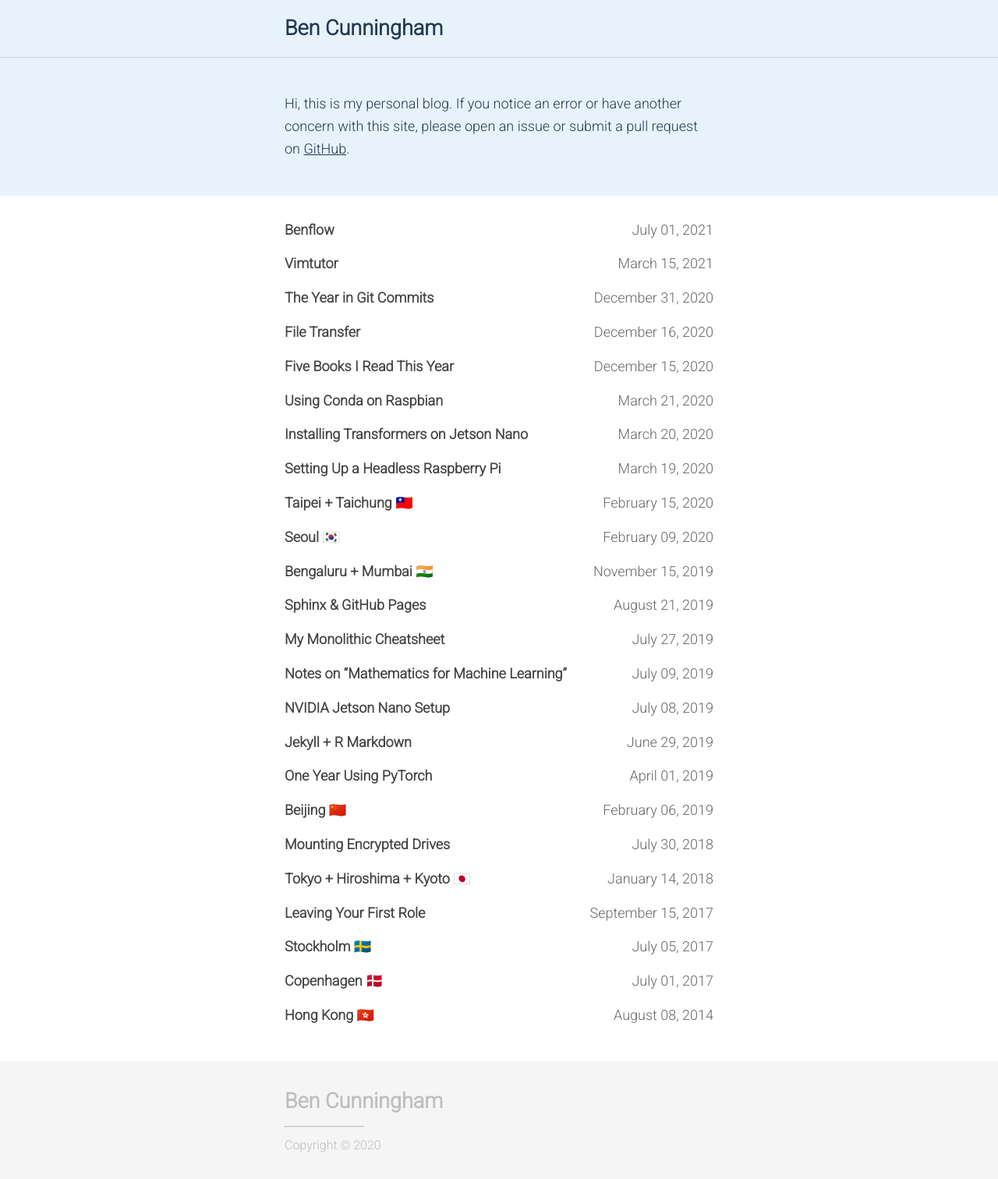
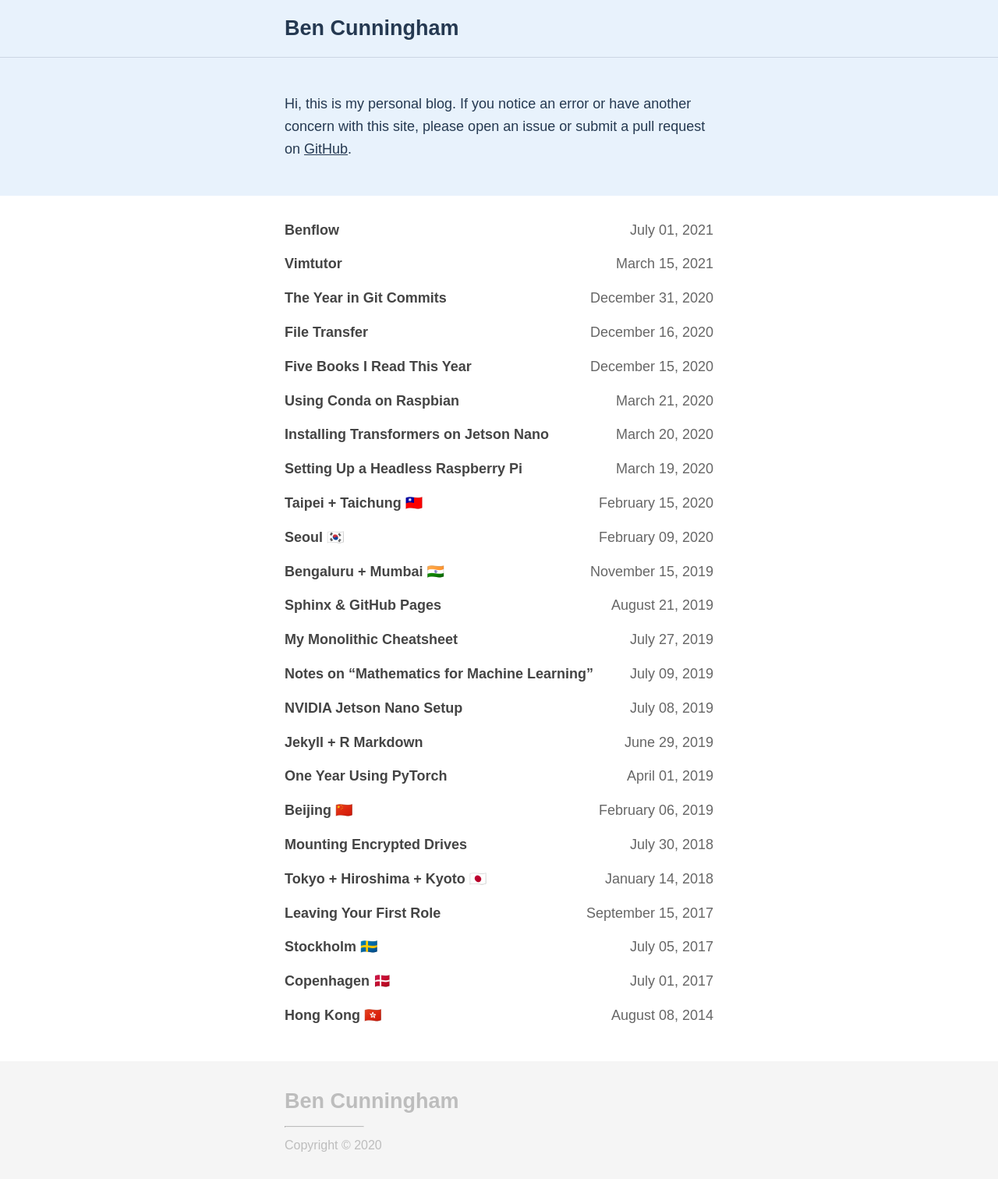
Before and after one commit to benjcunningham/benjcunningham.github.io, a Jekyll site: the page built from index.md, in a window 1280 px wide. Shown: the whole page at 78% size. Built offline with Jekyll 4.4.1, drawn with Linux system fonts in a browser that asks for light colours; some web fonts are replaced.

Commit message:
Optimize font face loading

```diff
--- a/_includes/head.html
+++ b/_includes/head.html
@@ -2,7 +2,6 @@
 
     <title>{{ page.title | site.name }}</title>
     <link rel="stylesheet" href="{{ "/css/main.css" | prepend: site.baseurl }}">
-    <link href="https://fonts.googleapis.com/css?family=Roboto:300" rel="stylesheet">
     <meta name="viewport" content="width=device-width, initial-scale=1">
 
     {% if page.latex %}
--- a/_sass/_base.scss
+++ b/_sass/_base.scss
@@ -1,6 +1,24 @@
 * {
     margin: 0;
     padding: 0;
+}
+
+@font-face {
+    font-display: swap;
+    font-family: 'Roboto';
+    font-style: normal;
+    font-weight: 300;
+    src: url(https://fonts.gstatic.com/s/roboto/v27/KFOlCnqEu92Fr1MmSU5fChc4AMP6lbBP.woff2) format('woff2');
+    unicode-range: U+0100-024F, U+0259, U+1E00-1EFF, U+2020, U+20A0-20AB, U+20AD-20CF, U+2113, U+2C60-2C7F, U+A720-A7FF;
+}
+
+@font-face {
+    font-display: swap;
+    font-family: 'Roboto';
+    font-style: normal;
+    font-weight: 300;
+    src: url(https://fonts.gstatic.com/s/roboto/v27/KFOlCnqEu92Fr1MmSU5fBBc4AMP6lQ.woff2) format('woff2');
+    unicode-range: U+0000-00FF, U+0131, U+0152-0153, U+02BB-02BC, U+02C6, U+02DA, U+02DC, U+2000-206F, U+2074, U+20AC, U+2122, U+2191, U+2193, U+2212, U+2215, U+FEFF, U+FFFD;
 }
 
 a, a:visited {
```
